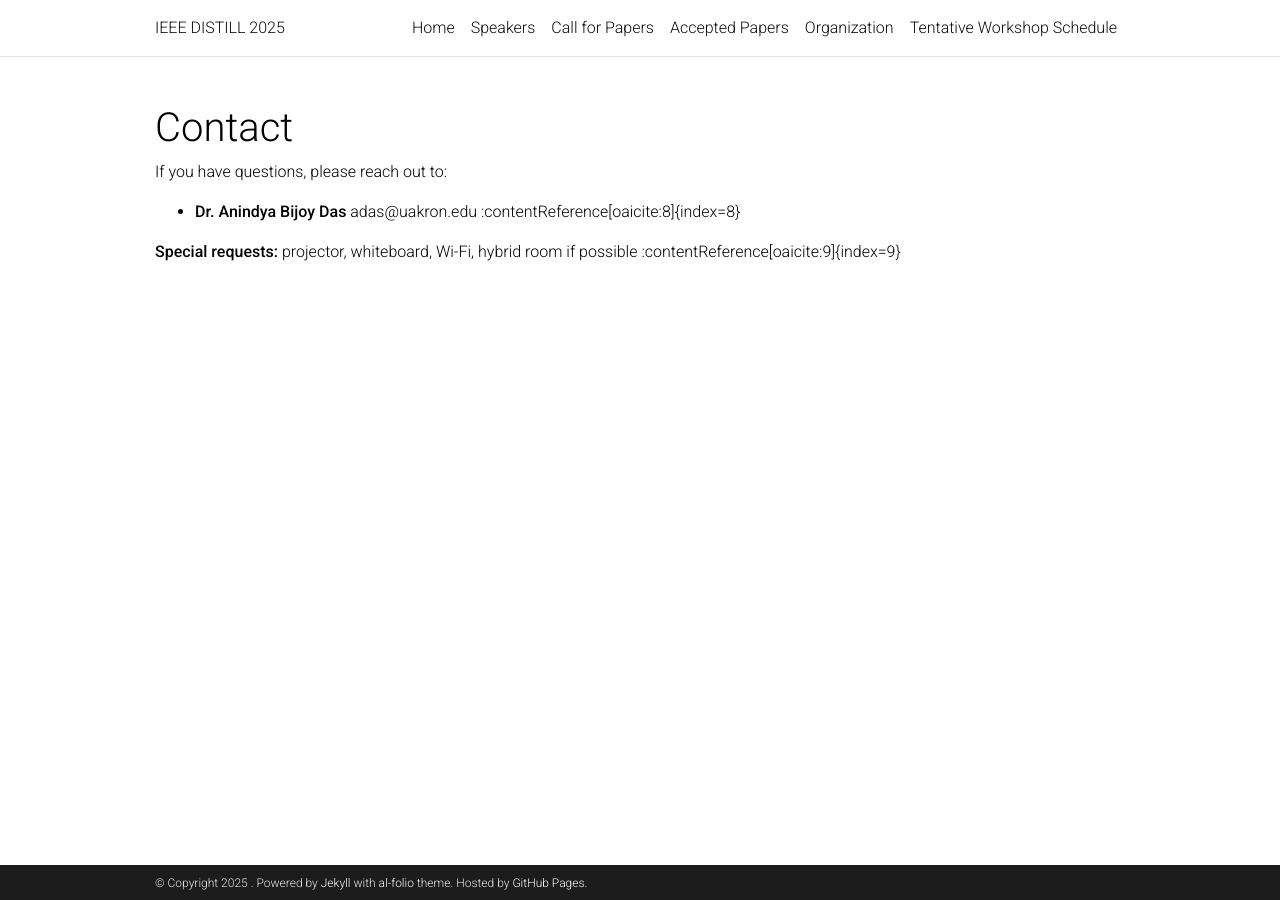
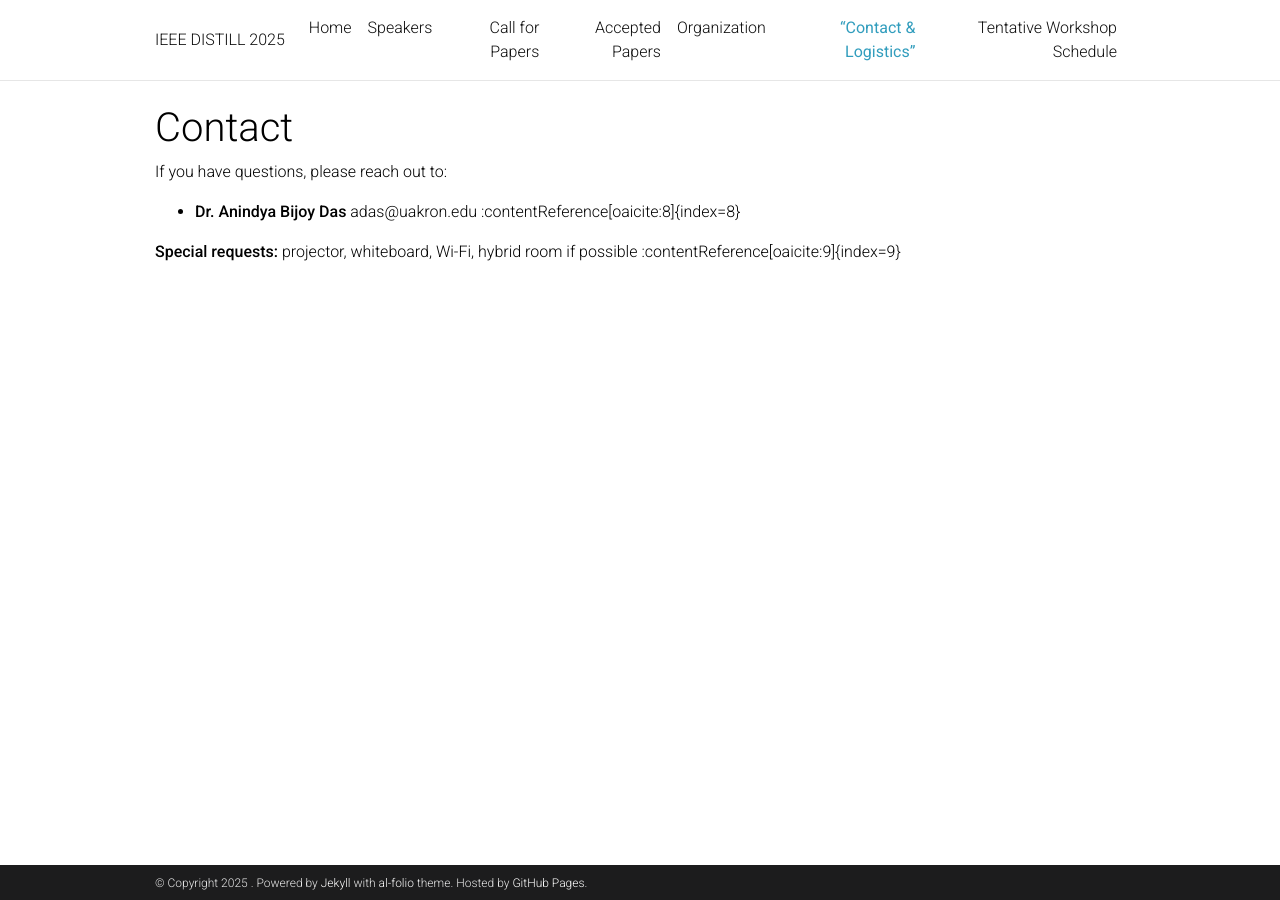
Before and after one commit to ieeedistill/ieeedistill.github.io, a Jekyll site: the page built from _pages/contact.md, in a window 1280 px wide. Built offline with Jekyll 4.4.1, drawn with Linux system fonts in a browser that asks for light colours; comment, search, counter and statistics services are not loaded; a style sheet for code colours, icons or effects is not loaded; part of the change alters nothing that is shown.

Commit message:
Update contact.md

```diff
--- a/_pages/contact.md
+++ b/_pages/contact.md
@@ -2,6 +2,8 @@
 title: “Contact & Logistics”
 layout: default
 permalink: /contact/
+nav: true
+nav_order: 6
 ---
 # Contact
 
```
